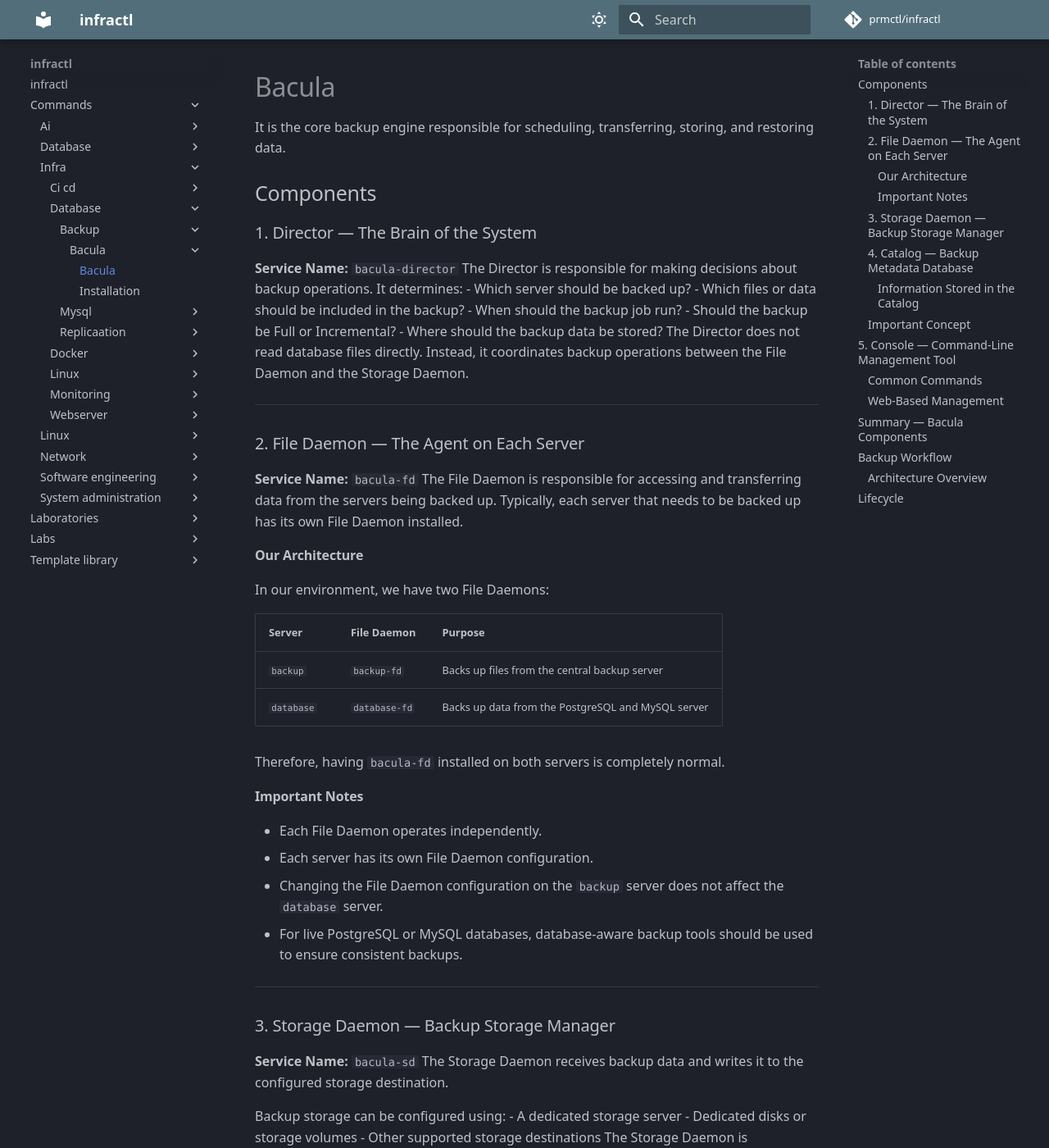
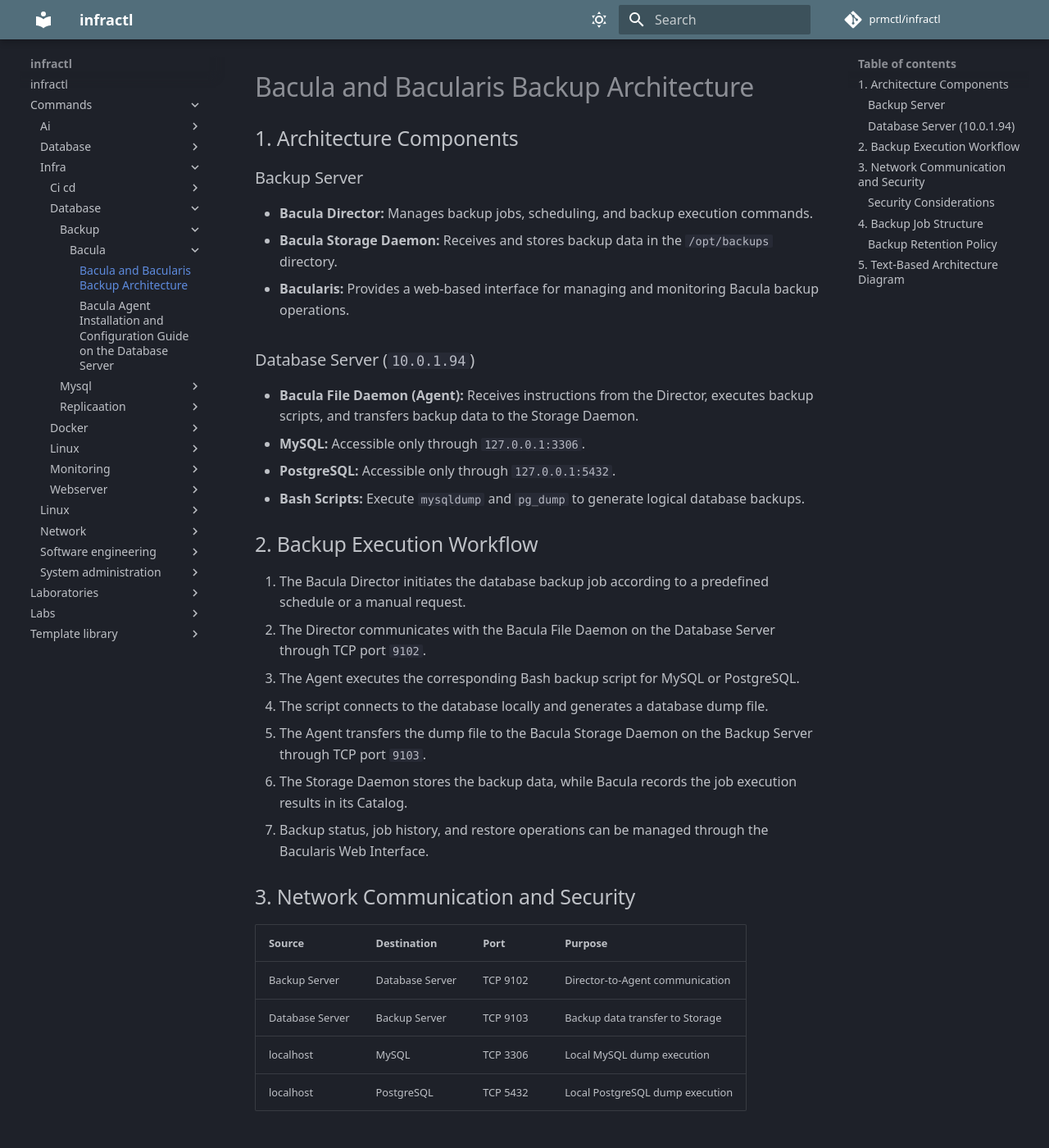
Before and after one commit to prmctl/infractl, an MkDocs documentation site: the page built from docs/commands/infra/database/backup/bacula/architecture.md, in a window 1280 px wide and 1400 px high. Shown: the whole window at 82% size. Built offline with MkDocs 1.6.1 and Material for MkDocs 9.7.7, drawn with Linux system fonts in a browser that asks for light colours; comment, search, counter and statistics services are not loaded; some of the changed text lies outside the part shown.

Commit message:
add command

````diff
--- a/docs/commands/infra/database/backup/bacula/architecture.md
+++ b/docs/commands/infra/database/backup/bacula/architecture.md
@@ -1,193 +1,145 @@
+# Bacula and Bacularis Backup Architecture
 
+## 1. Architecture Components
 
-# Bacula
-It is the core backup engine responsible for scheduling, transferring, storing, and restoring data.
+### Backup Server
 
-## Components
+- **Bacula Director:** Manages backup jobs, scheduling, and backup execution commands.
+- **Bacula Storage Daemon:** Receives and stores backup data in the `/opt/backups` directory.
+- **Bacularis:** Provides a web-based interface for managing and monitoring Bacula backup operations.
 
-### 1. Director — The Brain of the System
-**Service Name:** `bacula-director`
-The Director is responsible for making decisions about backup operations.
-It determines:
-- Which server should be backed up?
-- Which files or data should be included in the backup?
-- When should the backup job run?
-- Should the backup be Full or Incremental?
-- Where should the backup data be stored?
-The Director does not read database files directly.
-Instead, it coordinates backup operations between the File Daemon and the Storage Daemon.
----
+### Database Server (`10.0.1.94`)
 
-### 2. File Daemon — The Agent on Each Server
-**Service Name:** `bacula-fd`
-The File Daemon is responsible for accessing and transferring data from the servers being backed up.
-Typically, each server that needs to be backed up has its own File Daemon installed.
+- **Bacula File Daemon (Agent):** Receives instructions from the Director, executes backup scripts, and transfers backup data to the Storage Daemon.
+- **MySQL:** Accessible only through `127.0.0.1:3306`.
+- **PostgreSQL:** Accessible only through `127.0.0.1:5432`.
+- **Bash Scripts:** Execute `mysqldump` and `pg_dump` to generate logical database backups.
 
-#### Our Architecture
-In our environment, we have two File Daemons:
+## 2. Backup Execution Workflow
 
-| Server | File Daemon | Purpose |
-|--------|-------------|---------|
-| `backup` | `backup-fd` | Backs up files from the central backup server |
-| `database` | `database-fd` | Backs up data from the PostgreSQL and MySQL server |
+1. The Bacula Director initiates the database backup job according to a predefined schedule or a manual request.
+2. The Director communicates with the Bacula File Daemon on the Database Server through TCP port `9102`.
+3. The Agent executes the corresponding Bash backup script for MySQL or PostgreSQL.
+4. The script connects to the database locally and generates a database dump file.
+5. The Agent transfers the dump file to the Bacula Storage Daemon on the Backup Server through TCP port `9103`.
+6. The Storage Daemon stores the backup data, while Bacula records the job execution results in its Catalog.
+7. Backup status, job history, and restore operations can be managed through the Bacularis Web Interface.
 
-Therefore, having `bacula-fd` installed on both servers is completely normal.
+## 3. Network Communication and Security
 
-#### Important Notes
-- Each File Daemon operates independently.
-- Each server has its own File Daemon configuration.
-- Changing the File Daemon configuration on the `backup` server does not affect the `database` server.
-- For live PostgreSQL or MySQL databases, database-aware backup tools should be used to ensure consistent backups.
+| Source | Destination | Port | Purpose |
+|---|---|---|---|
+| Backup Server | Database Server | TCP 9102 | Director-to-Agent communication |
+| Database Server | Backup Server | TCP 9103 | Backup data transfer to Storage |
+| localhost | MySQL | TCP 3306 | Local MySQL dump execution |
+| localhost | PostgreSQL | TCP 5432 | Local PostgreSQL dump execution |
 
----
+### Security Considerations
 
-### 3. Storage Daemon — Backup Storage Manager
-**Service Name:** `bacula-sd`
-The Storage Daemon receives backup data and writes it to the configured storage destination.
+- Access to TCP port `9102` is restricted to the Backup Server's IP address.
+- Access to TCP port `9103` is restricted to the Database Server.
+- Database ports are not exposed to the external network.
+- Daily backup execution does not require SSH access.
+- Bacula components authenticate using configured shared secrets, and enabling TLS encryption is recommended.
 
-Backup storage can be configured using:
-- A dedicated storage server
-- Dedicated disks or storage volumes
-- Other supported storage destinations
-The Storage Daemon is responsible for managing the physical storage of backup data.
+## 4. Backup Job Structure
 
----
+| Job Name | Backup Script | Local Output File |
+|---|---|---|
+| `Backup-MySQL` | `backup-mysql.sh` | `latest.sql.gz` |
+| `Backup-PostgreSQL` | `backup-postgresql.sh` | `latest.dump` |
 
-### 4. Catalog — Backup Metadata Database
-**Database:** PostgreSQL
-the Bacula Catalog is stored in PostgreSQL on the `backup` server.
-The Catalog maintains metadata about backup operations.
+Each backup job executes its corresponding script on the Database Server before transferring backup data.
 
-#### Information Stored in the Catalog
-- Which Job was executed and when?
-- Was the backup successful or unsuccessful?
-- Which files were included in the backup?
-- Which Volume contains the backup data?
-- Which backup is required for a Restore operation?
+Local dump files are overwritten during subsequent executions, while backup history and stored backup versions are maintained centrally by Bacula.
 
-### Important Concept
-The Catalog does not contain the actual backup data.
-For example:
-If a database backup is 10 GB:
-- The **10 GB of backup data** is stored by the Storage Daemon.
-- The **backup metadata** is stored in the Catalog.
-The Catalog helps Bacula locate and restore backup data when needed.
----
+### Backup Retention Policy
 
-## 5. Console — Command-Line Management Tool
-**Program Name:** `bconsole`
-The Bacula Console is a command-line interface used to communicate with the Director.
-It allows administrators to manage and monitor backup operations.
+The retention policy for keeping the **last three successful backups** must be designed and configured separately in Bacula.
 
-### Common Commands
-Connect to the Bacula Console:
+This policy should be validated through restore testing to ensure that the required backup versions remain available and recoverable.
 
-```bash
-bconsole
-```
-Check the Director status:
+## 5. Text-Based Architecture Diagram
 
-```bash
-status director
-```
-Check the Storage Daemon status:
-
-```bash
-status storage
-```
-List backup Jobs:
-
-```bash
-list jobs
+```text
+                 +---------------------------+
+                 |       Backup Server       |
+                 |                           |
+                 |      Bacula Director      |
+                 |      Job Scheduling       |
+                 |                           |
+                 |         Bacularis         |
+                 |      Web Interface        |
+                 +-------------+-------------+
+                               |
+                               | TCP 9102
+                               | Backup Commands
+                               v
+                 +---------------------------+
+                 |      Database Server      |
+                 |         10.0.1.94         |
+                 |                           |
+                 |    Bacula File Daemon     |
+                 |          (Agent)          |
+                 +-------------+-------------+
+                               |
+                               | Execute Scripts
+                               v
+                  +-------------------------+
+                  |      Bash Scripts       |
+                  |                         |
+                  |    backup-mysql.sh      |
+                  | backup-postgresql.sh    |
+                  +------------+------------+
+                               |
+                    Local DB Connections
+                               |
+                 +-------------+-------------+
+                 |                           |
+                 v                           v
+       +-------------------+       +-------------------+
+       |       MySQL       |       |    PostgreSQL     |
+       |  127.0.0.1:3306   |       |  127.0.0.1:5432   |
+       +---------+---------+       +---------+---------+
+                 |                           |
+                 v                           v
+       +-------------------+       +-------------------+
+       |   latest.sql.gz   |       |    latest.dump    |
+       +---------+---------+       +---------+---------+
+                 |                           |
+                 +-------------+-------------+
+                               |
+                               | Bacula File Daemon
+                               | TCP 9103
+                               v
+                 +---------------------------+
+                 |       Backup Server       |
+                 |                           |
+                 |   Bacula Storage Daemon   |
+                 |                           |
+                 |       /opt/backups        |
+                 +-------------+-------------+
+                               |
+                               v
+                 +---------------------------+
+                 |       Bacula Catalog      |
+                 |                           |
+                 |    Job History / Status   |
+                 |    Backup Metadata        |
+                 +-------------+-------------+
+                               |
+                               v
+                 +---------------------------+
+                 |         Bacularis         |
+                 |                           |
+                 |   Monitoring / Restore    |
+                 |   Job Logs / Management   |
+                 +---------------------------+
 ```
 
-### Web-Based Management
-Bacularis provides a web-based interface for many Bacula management operations.
-Using Bacularis, administrators can:
-- Create and configure backup Jobs
-- Monitor backup status
-- Run backup Jobs
-- Perform Restore operations
-- View Job history and execution results
+**Implementation Notes:**
 
----
-
-## Summary — Bacula Components
-
-| Component | Service / Program | Responsibility |
-|-----------|-------------------|----------------|
-| Director | `bacula-director` | Coordinates and schedules backup Jobs |
-| File Daemon | `bacula-fd` | Reads and transfers data from client servers |
-| Storage Daemon | `bacula-sd` | Receives and stores backup data |
-| Catalog | PostgreSQL | Stores backup metadata and Job information |
-| Console | `bconsole` | Provides command-line management |
-
-## Backup Workflow
-The typical backup workflow is:
-1. **Director** starts a backup Job.
-2. **File Daemon** reads and sends the required data.
-3. **Storage Daemon** receives and stores the backup data.
-4. **Catalog** records the backup metadata.
-5. **Bacularis or bconsole** allows administrators to monitor and manage the backup.
-
-### Architecture Overview
-
-```text
-                 +----------------------+
-                 |       Bacularis      |
-                 |   Web Management UI  |
-                 +----------+-----------+
-                            |
-                            v
-                 +----------------------+
-                 |       Director       |
-                 |    bacula-director   |
-                 +----------+-----------+
-                            |
-              +-------------+-------------+
-              |                           |
-              v                           v
-    +--------------------+      +--------------------+
-    |    File Daemon     |      |   Storage Daemon   |
-    |     bacula-fd      |----->|     bacula-sd      |
-    |   database server  |      |    backup server   |
-    +--------------------+      +---------+----------+
-                                          |
-                                          v
-                                +--------------------+
-                                |   Backup Storage   |
-                                |    Backup Files    |
-                                +--------------------+
-
-                 +----------------------+
-                 |       Catalog        |
-                 |      PostgreSQL      |
-                 |     backup server    |
-                 +----------------------+
-```
-**Note:** The diagram is a simplified logical overview. The Director coordinates the components, while backup data is transferred from the File Daemon to the Storage Daemon. The Catalog stores metadata rather than the backup files themselves.
-
-
-
-## Lifecycle
-
-1. Director starts a Job.
-For example, it instructs the system to back up the database server.
-
-2. The Database Server Agent prepares and sends the data.
-   For a live database, appropriate PostgreSQL or MySQL tools must be used to ensure a consistent backup.
-
-3. Storage Daemon stores the data.
-Backup files are written to the disk of the backup server.
-
-4. Catalog records the results.
-   Job details and file information are recorded so they can be located and restored later.
-
-5. Bacularis displays the backup status.
-   For example, it shows backup success or failure, execution time, and backup size.
-
-
-
-
-# Baculum
-It is a web-based management panel for Bacula that simplifies job creation, status monitoring, backup execution, and data restoration.
+- The database dump scripts must be configured to run before Bacula reads the generated files, for example through `Client Run Before Job`.
+- The `/opt/backups` directory must be configured as the storage location through the appropriate Bacula Storage Daemon device settings.
+- Bacula Catalog metadata is maintained separately from the actual backup data.
+- Retention and pruning settings must be carefully configured to preserve the required restore points.
````
Also changed, not shown: docs/commands/infra/database/backup/bacula/installation.md (+195 -0 lines).
